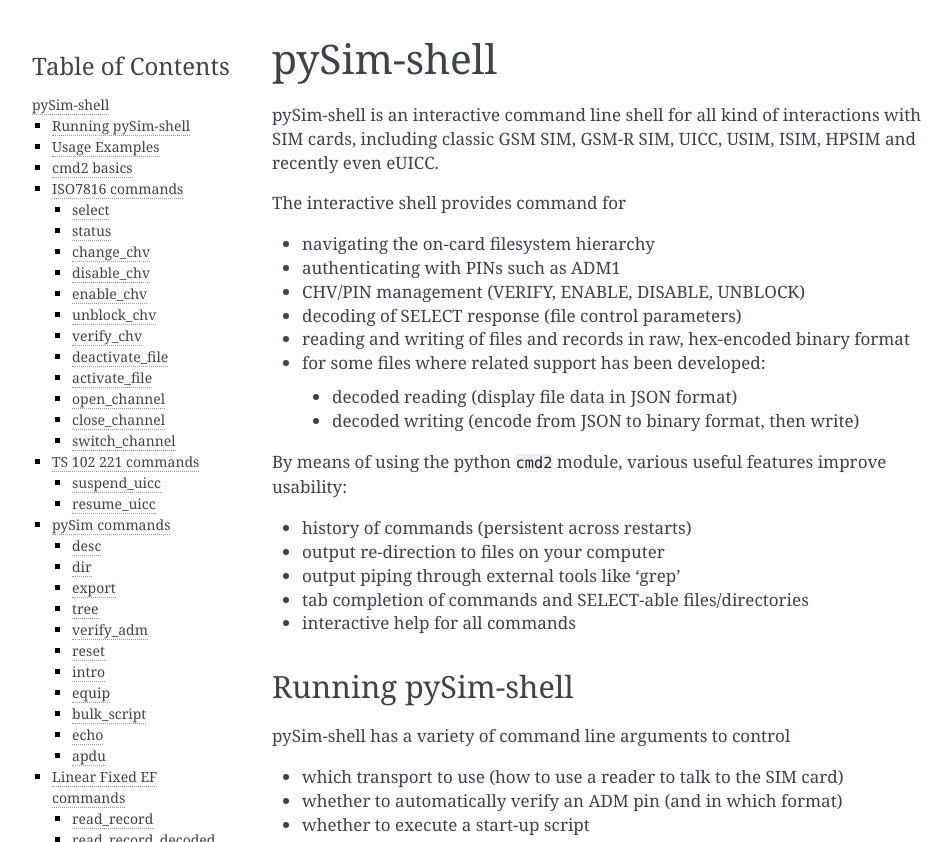
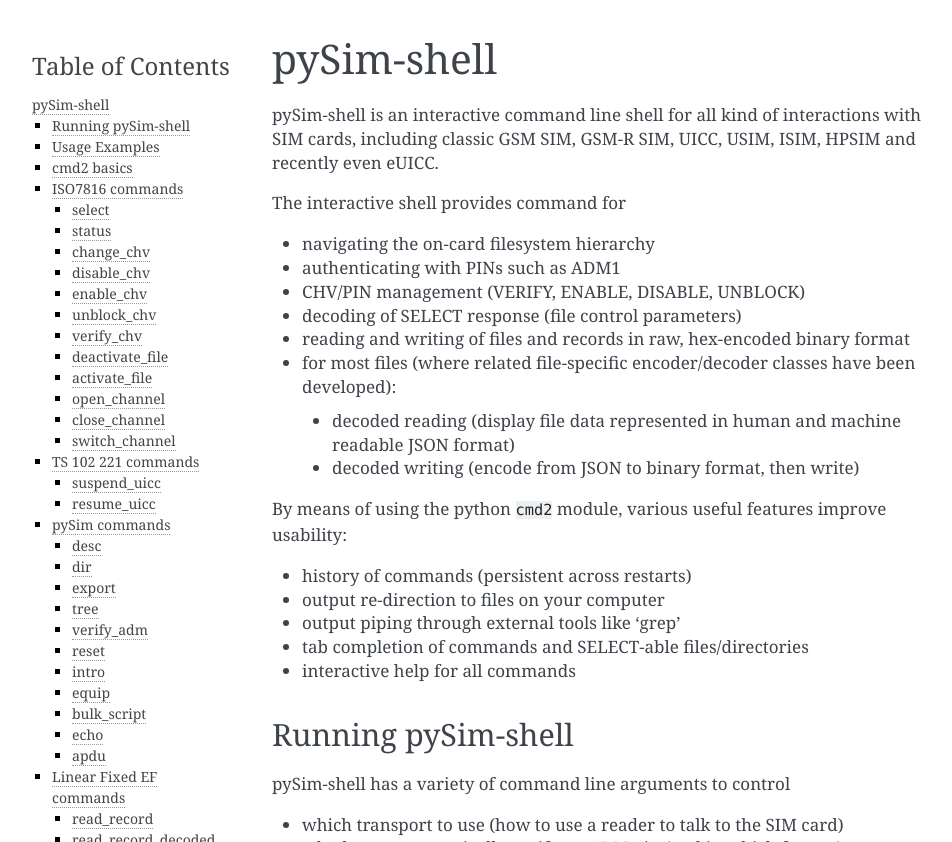
Before and after one commit to osmocom/pysim, a Sphinx documentation site: the page built from docs/shell.rst, in a window 1280 px wide and 900 px high, cut to the strip 0-842 px from the top of the window. Shown: the whole strip, without its empty margins (148-1100 px from the left). Built offline with Sphinx 7.4.7, drawn with Linux system fonts in a browser that asks for light colours.

Commit message:
docs: shell: By now we have encoders/decoders for most files
Change-Id: Ia771f9969ae7eb0094d1768af3f7f54cc9d0d581

```diff
--- a/docs/shell.rst
+++ b/docs/shell.rst
@@ -11,9 +11,9 @@ The interactive shell provides command for
 * CHV/PIN management (VERIFY, ENABLE, DISABLE, UNBLOCK)
 * decoding of SELECT response (file control parameters)
 * reading and writing of files and records in raw, hex-encoded binary format
-* for some files where related support has been developed:
+* for most files (where related file-specific encoder/decoder classes have been developed):
 
- * decoded reading (display file data in JSON format)
+ * decoded reading (display file data represented in human and machine readable JSON format)
  * decoded writing (encode from JSON to binary format, then write)
 
 By means of using the python ``cmd2`` module, various useful features improve usability:
```
